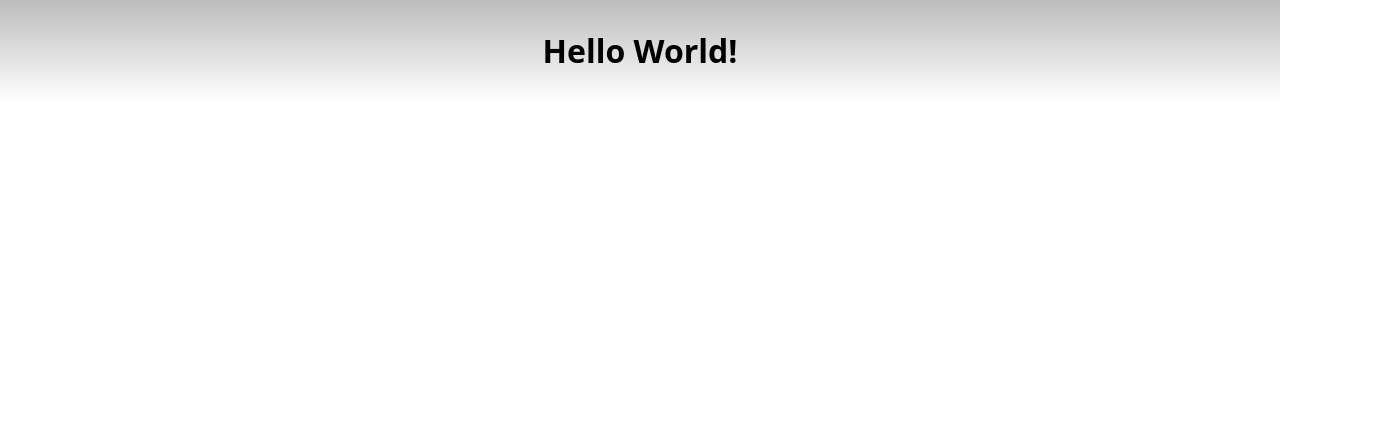
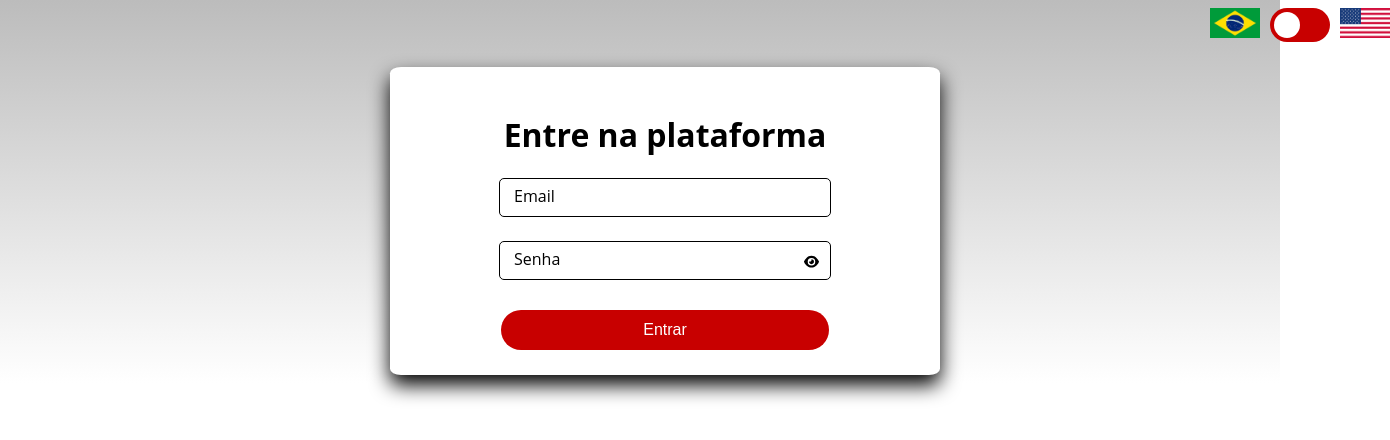
Before and after one commit to muriloepsilva/angular-frontend, an Angular app: page / in a window 1280 px wide. Shown: the top 440 px of the page, 1390 px wide, since content can reach past the window. Built offline with nearby package versions, Linux system fonts and the light colour scheme.

Commit message:
roteamento

```diff
--- a/src/app/app.component.html
+++ b/src/app/app.component.html
@@ -1 +1 @@
-<h1>Hello World!</h1>
+<router-outlet />
--- a/src/app/app.component.ts
+++ b/src/app/app.component.ts
@@ -1,11 +1,10 @@
 import { Component } from '@angular/core';
 import { RouterOutlet } from '@angular/router';
-import { LoginComponent } from './pages/login/login.component';
 
 @Component({
   selector: 'app-root',
   standalone: true,
-  imports: [RouterOutlet, LoginComponent],
+  imports: [RouterOutlet],
   templateUrl: './app.component.html',
   styleUrl: './app.component.css',
 })
--- a/src/app/app.routes.ts
+++ b/src/app/app.routes.ts
@@ -1,3 +1,9 @@
-import { Routes } from '@angular/router';
+import { Routes, RouterModule } from '@angular/router';
+import { AppComponent } from './app.component';
+import { LoginComponent } from './pages/login/login.component';
+import { ExibicaoUsuariosComponent } from './pages/exibicao-usuarios/exibicao-usuarios.component';
 
-export const routes: Routes = [];
+export const routes: Routes = [
+  { path: '', component: LoginComponent },
+  { path: 'usuarios', component: ExibicaoUsuariosComponent },
+];
```
